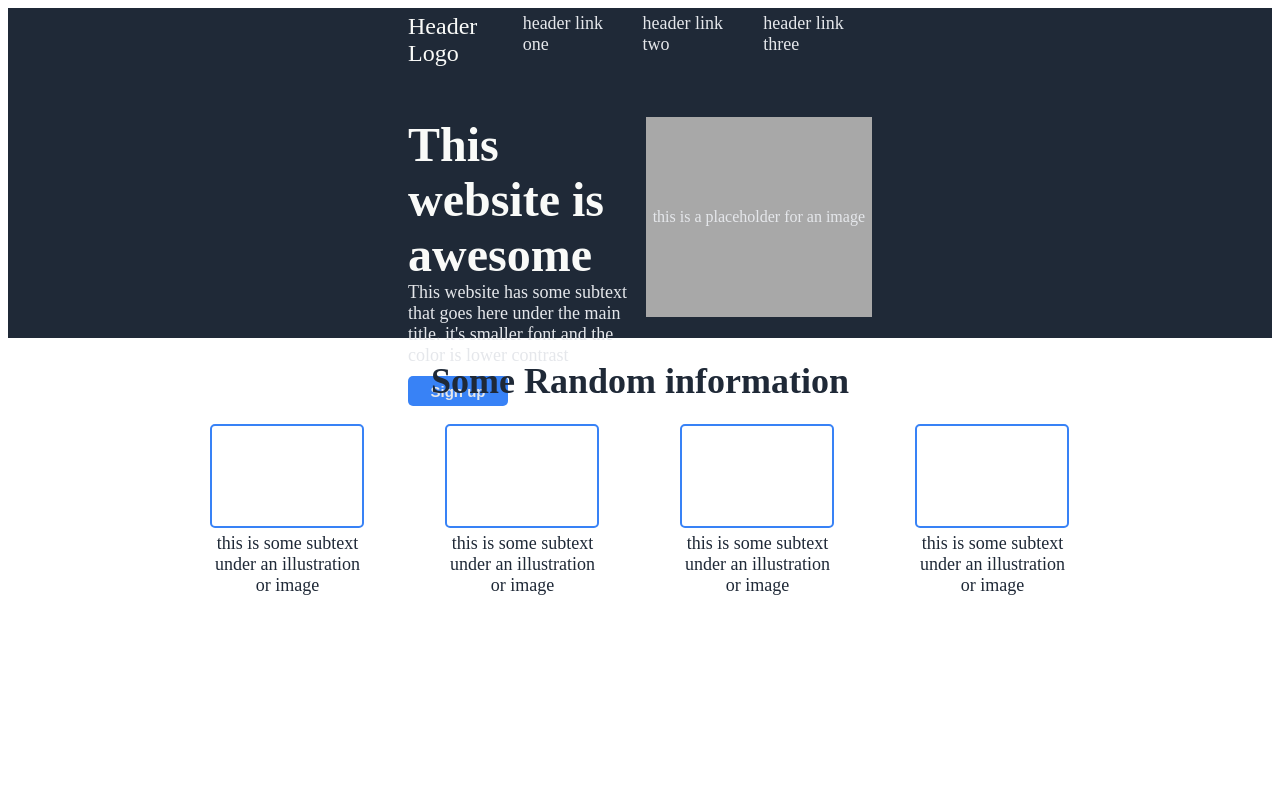
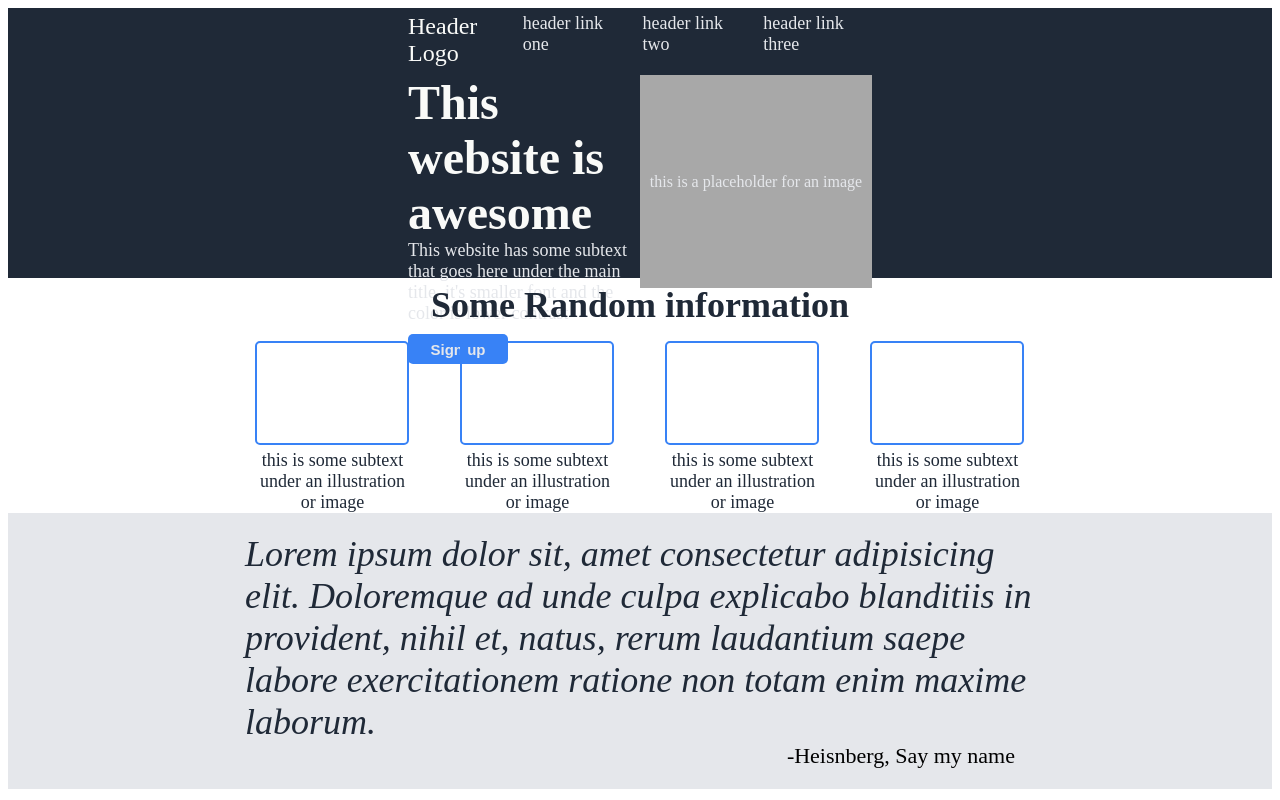
Before and after one commit to SuperMo0/service-design-blue, a plain HTML site: page index.html in a window 1280 px wide. Drawn offline with Linux system fonts and the light colour scheme.

Commit message:
add customer statement section

```diff
--- a/index.html
+++ b/index.html
@@ -20,7 +20,7 @@
 
         <div class="intro">
             <div class="hero">
-                <div class="statement">This website is <br> awesome</div>
+                <div class="statement">This website is awesome</div>
                 <div class="description">This website has some subtext that goes here under the main title. it's smaller font and the color is lower contrast</div>
                 <button class="intro-button">Sign up</button>
             </div>
@@ -30,7 +30,6 @@
             </div>
         </div>
     </div>
-
 
     <div class="card-container">
         <div class="info">Some Random information</div>
@@ -54,8 +53,15 @@
             <div class="card">
                 <div class="figure"></div>
                 <div class="caption">this is some subtext under an illustration or image</div>
+            </div>
+        </div>
+    </div>
 
-            </div>
+
+    <div class="quote-container">
+        <div class="quote-holder">
+            <div class="quote"> Lorem ipsum dolor sit, amet consectetur adipisicing elit. Doloremque ad unde culpa explicabo blanditiis in provident, nihil et, natus, rerum laudantium saepe labore exercitationem ratione non totam enim maxime laborum.</div>
+            <div class="author">-Heisnberg, Say my name</div>
         </div>
     </div>
 
@@ -68,5 +74,11 @@
 
 
 
+
+
+
+
+
+
 </body>
 </html>
--- a/style.css
+++ b/style.css
@@ -2,9 +2,9 @@
 .header
 {
     background-color:#1F2937 ;
-    height: 320px;
+    height: 260px;
     padding: 5px 400px;
-    margin-bottom: 22px;
+    margin-bottom: 6px;
 }
 .links
 {
@@ -24,7 +24,7 @@
 
 .intro
 {
-    margin-top: 50px;
+    margin-top: 8px;
     display: flex;
     justify-content: space-between;
 }
@@ -32,7 +32,7 @@
 .image-holder
 {
     width: 400px;
-    height: 200px;
+    height: 213px;
     background-color:rgb(168, 168, 168) ;
     display: flex;
     justify-content: center;
@@ -74,7 +74,7 @@
 }
 .hero
 {
-    width:420px;
+    width:400px;
     /* border: 5px solid red; */
 }
 
@@ -84,7 +84,7 @@
     display: flex;
     flex-direction: column;
     align-items: center;
-    gap: 22px;
+    gap: 15px;
 }
 
 .card
@@ -119,5 +119,38 @@
 .cards
 {
     display: flex;
-    gap: 80px;
+    gap: 50px;
 }
+
+.quote-container
+{
+    background-color: #E5E7EB;
+    display: flex;
+    justify-content: center;
+    align-items: center;
+}
+
+.quote-holder
+{
+    width: 790px;
+    padding: 20px 0px;
+    display: flex;
+    flex-direction: column;
+}
+.quote
+{
+    font-size: 36px;
+    font-style:italic;
+    font-weight: lighter;
+    color: #1F2937;
+}
+
+.author
+{
+    align-self: flex-end;
+    margin-right: 20px;
+    font-weight: 900px;
+    font-size: 22px;
+
+
+}
```
